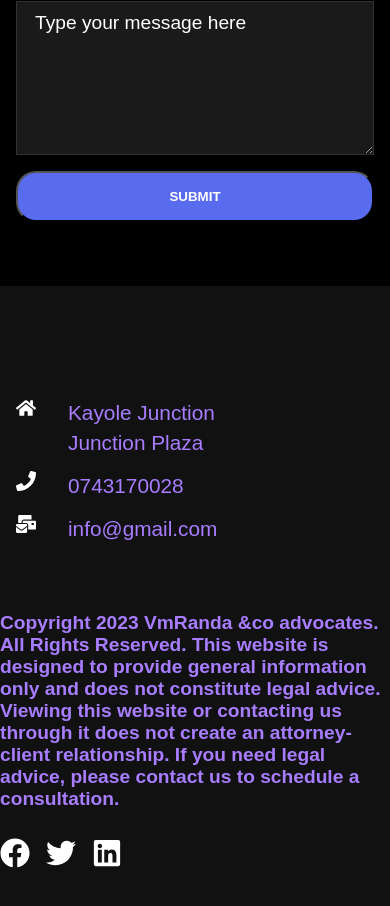
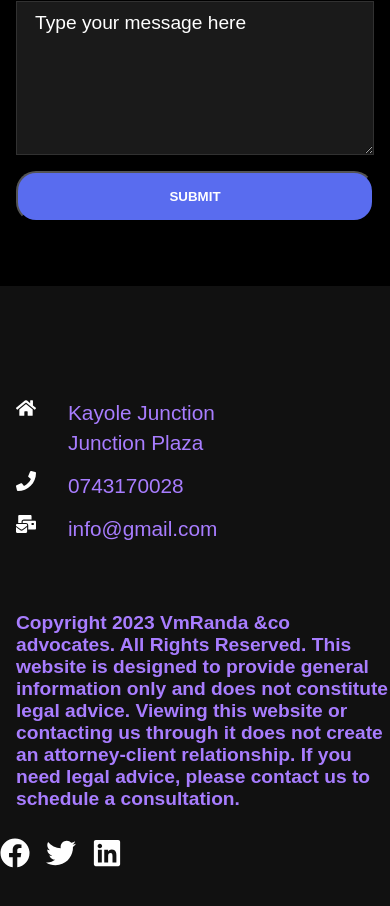
Before and after one commit to alvinwarui29/lawfirm, a React (Create React App) app: page / in a window 390 px wide. Shown: the part 8040-8946 px from the top of the page. Built offline with nearby package versions, Linux system fonts and the light colour scheme; a web font is replaced by a local one.

Commit message:
footer check

```diff
--- a/src/components/footer/footer.css
+++ b/src/components/footer/footer.css
@@ -56,3 +56,8 @@ p{
         grid-gap:40px;
     }
 }
+@media only screen and (min-width: 375px) and (max-width: 430px){
+        .right-f h4{
+            margin-left: 1rem;
+        }
+}
```
